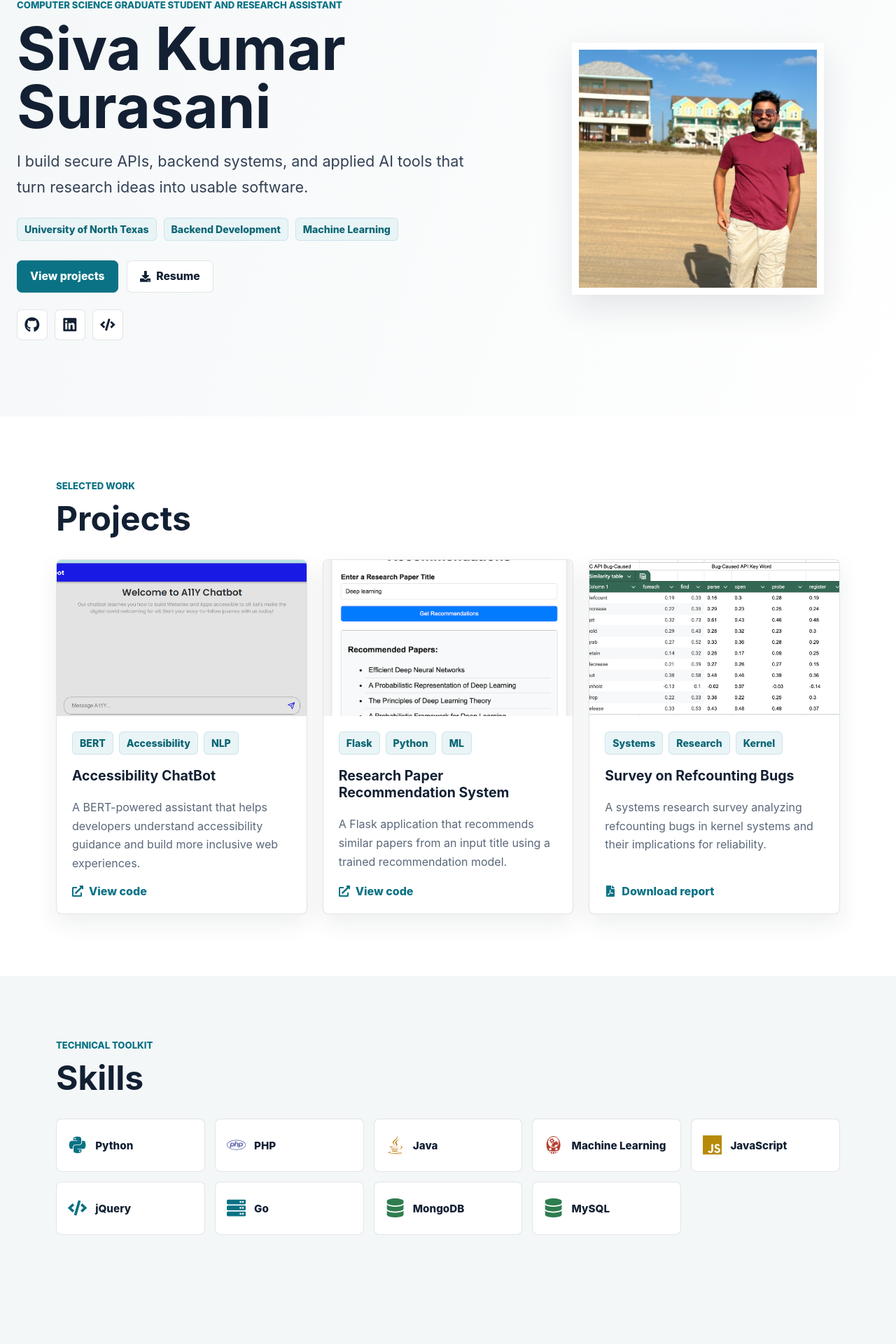
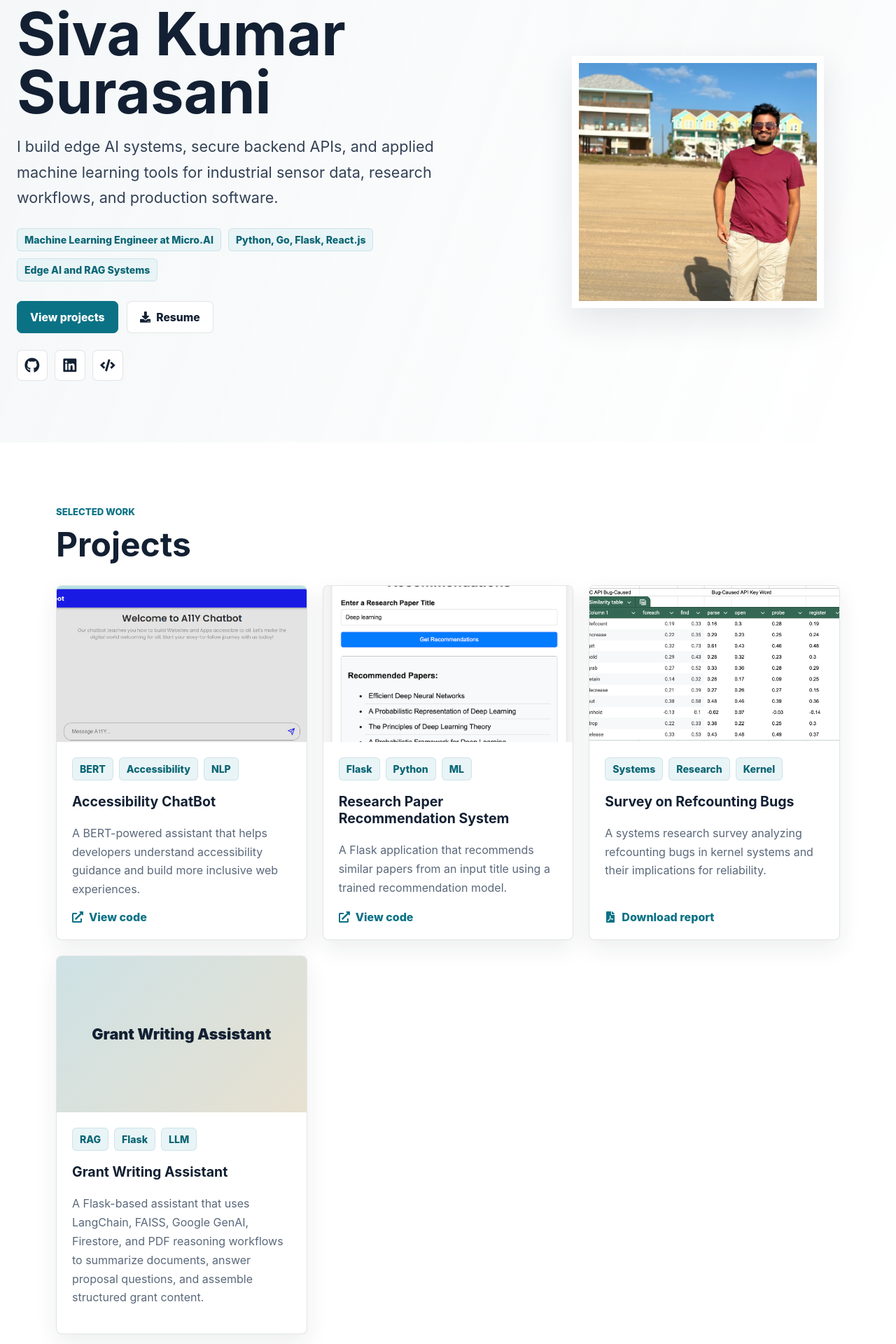
Before and after one commit to sivasurasani/portfolio, a React (Create React App) app: page / in a window 1280 px wide. Shown: the part 157-2077 px from the top of the page at 70% size. Built offline with nearby package versions, Linux system fonts and the light colour scheme.

Commit message:
Update intro and add grant assistant project

```diff
--- a/src/App.css
+++ b/src/App.css
@@ -240,6 +240,24 @@ p {
   width: 100%;
 }
 
+.project-placeholder {
+  align-items: center;
+  background:
+    linear-gradient(135deg, rgba(11, 114, 133, 0.14), rgba(195, 123, 18, 0.16)),
+    #eef4f5;
+  display: flex;
+  justify-content: center;
+  padding: 24px;
+}
+
+.project-placeholder span {
+  color: var(--ink);
+  font-size: 1.35rem;
+  font-weight: 900;
+  line-height: 1.2;
+  text-align: center;
+}
+
 .project-info {
   display: flex;
   flex: 1;
--- a/src/App.js
+++ b/src/App.js
@@ -74,6 +74,12 @@ const projects = [
     cta: 'Download report',
     download: 'OS_project_report.pdf',
   },
+  {
+    title: 'Grant Writing Assistant',
+    description:
+      'A Flask-based assistant that uses LangChain, FAISS, Google GenAI, Firestore, and PDF reasoning workflows to summarize documents, answer proposal questions, and assemble structured grant content.',
+    tags: ['RAG', 'Flask', 'LLM'],
+  },
 ];
 
 const skills = [
@@ -148,16 +154,16 @@ function App() {
       <main>
         <section id="home" className="section home-section">
           <div className="home-copy">
-            <p className="eyebrow">Computer Science graduate student and research assistant</p>
+            <p className="eyebrow">Machine Learning Engineer and backend developer</p>
             <h1>Siva Kumar Surasani</h1>
             <p className="hero-summary">
-              I build secure APIs, backend systems, and applied AI tools that turn research ideas
-              into usable software.
+              I build edge AI systems, secure backend APIs, and applied machine learning tools
+              for industrial sensor data, research workflows, and production software.
             </p>
             <div className="hero-details">
-              <span>University of North Texas</span>
-              <span>Backend Development</span>
-              <span>Machine Learning</span>
+              <span>Machine Learning Engineer at Micro.AI</span>
+              <span>Python, Go, Flask, React.js</span>
+              <span>Edge AI and RAG Systems</span>
             </div>
             <div className="hero-actions">
               <a href="#projects" className="primary-button">
@@ -198,9 +204,15 @@ function App() {
           <div className="projects-container">
             {projects.map((project) => (
               <article className="project-card" key={project.title}>
+                {project.image ? (
                   <div className="project-image">
                     <img src={project.image} alt={project.alt} />
                   </div>
+                ) : (
+                  <div className="project-image project-placeholder" aria-hidden="true">
+                    <span>{project.title}</span>
+                  </div>
+                )}
                 <div className="project-info">
                   <div className="tag-row">
                     {project.tags.map((tag) => (
@@ -209,6 +221,7 @@ function App() {
                   </div>
                   <h3>{project.title}</h3>
                   <p>{project.description}</p>
+                  {project.href && (
                     <a
                       href={project.href}
                       target={project.download ? undefined : '_blank'}
@@ -219,6 +232,7 @@ function App() {
                       {project.download ? <FaFilePdf aria-hidden="true" /> : <FaExternalLinkAlt aria-hidden="true" />}
                       {project.cta}
                     </a>
+                  )}
                 </div>
               </article>
             ))}
```
Lines whose indentation alone changed are shown as unchanged.
